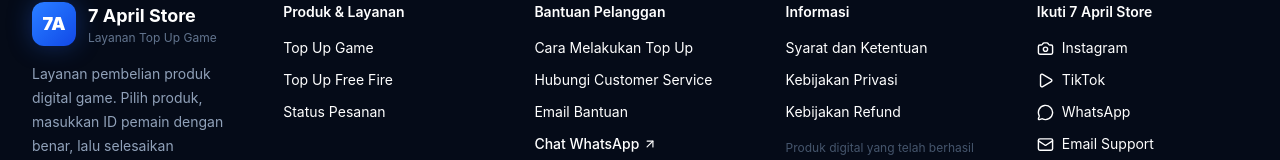
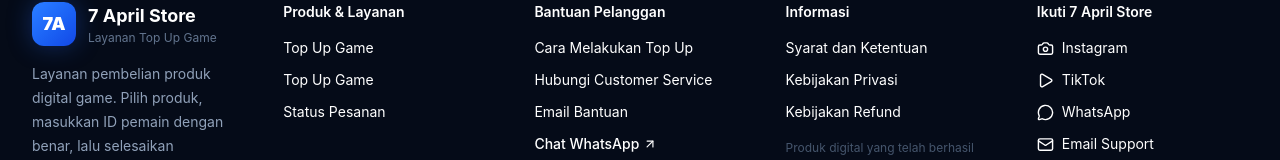
Before and after one commit to falintino/7-april-store, a Next.js app: page /topup in a window 1280 px wide. Shown: the part 1775-1935 px from the top of the page. Built offline with nearby package versions, Linux system fonts and the light colour scheme; no server answers.

Commit message:
Polish multi-game top-up landing headings

```diff
--- a/app/topup/page.tsx
+++ b/app/topup/page.tsx
@@ -300,7 +300,7 @@ export default function TopUpPage() {
                   href="/topup/free-fire"
                   className="text-slate-400 transition hover:text-blue-400"
                 >
-                  Top Up Free Fire
+                  Top Up Game
                 </Link>
 
                 <Link
```
